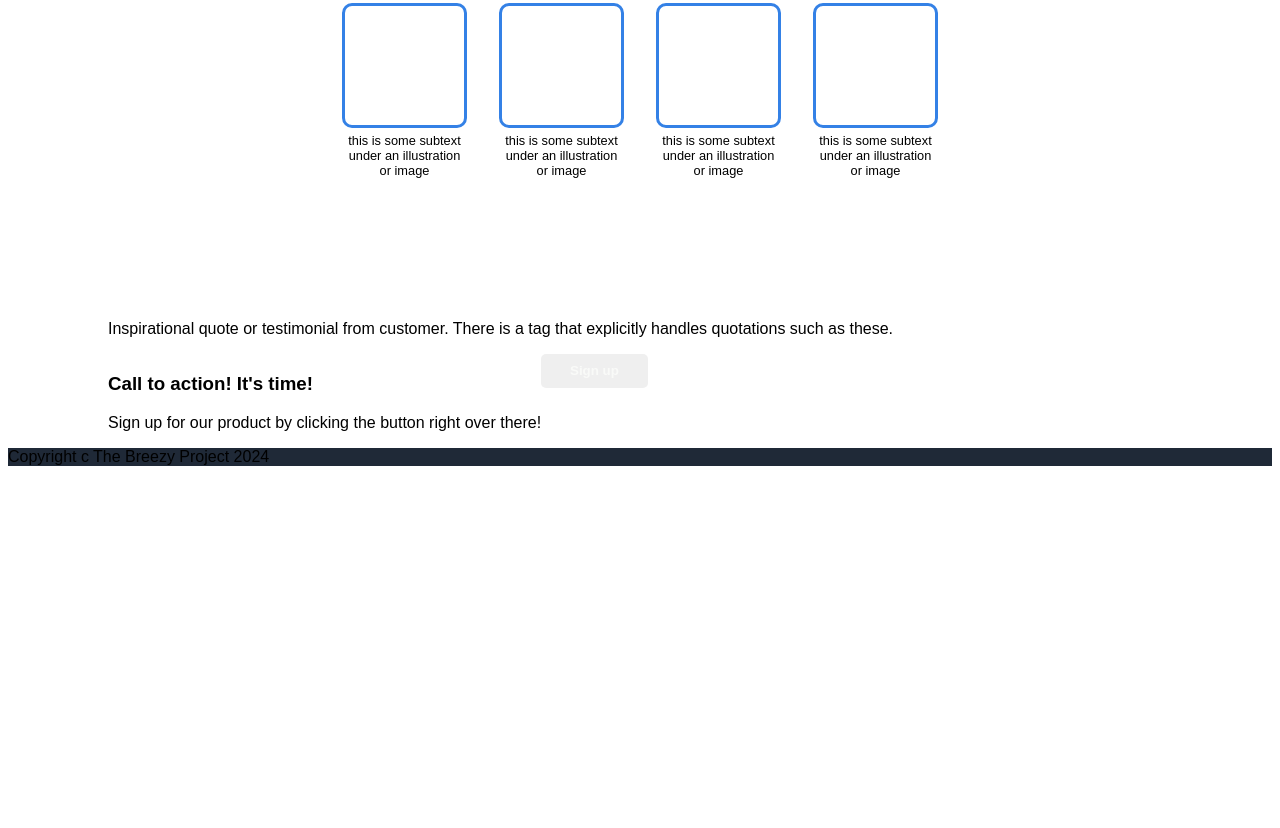
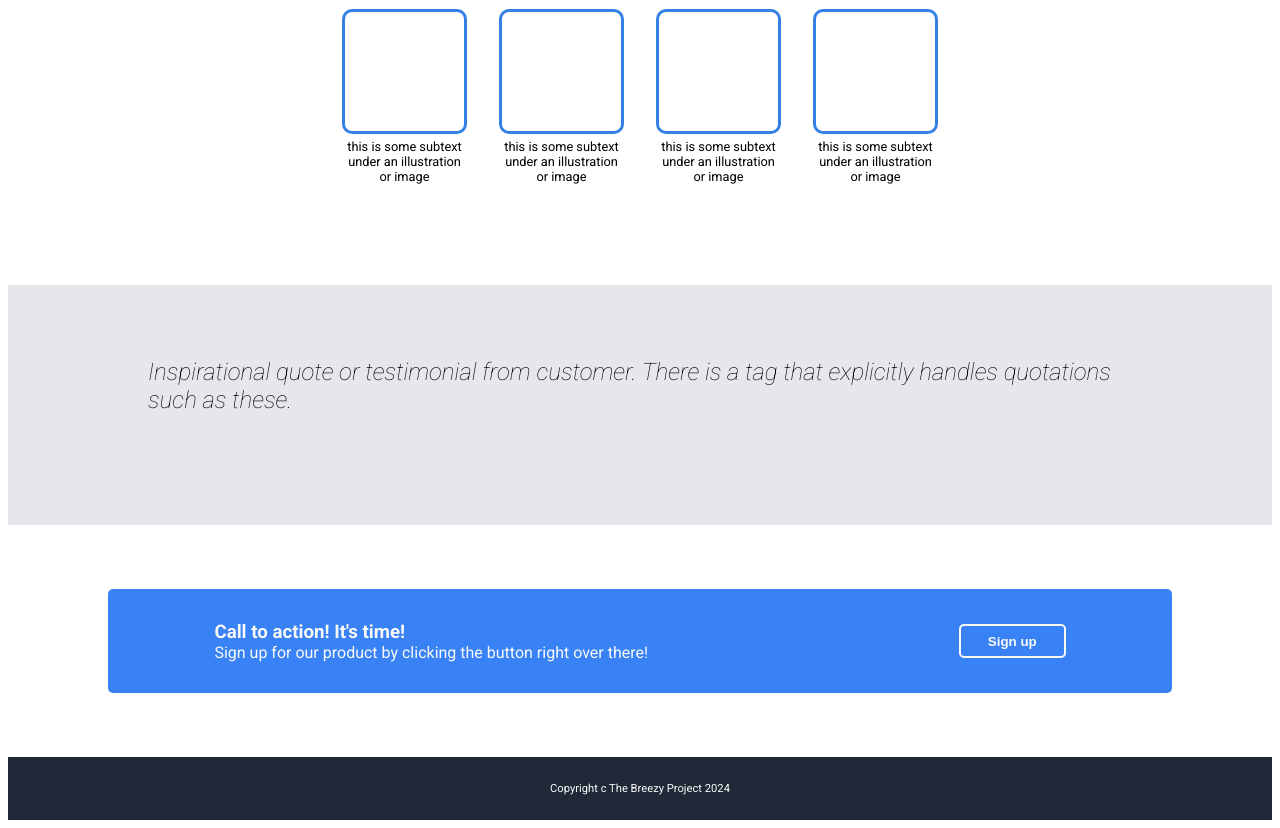
Before and after one commit to adrianbrown732/odin-landing-page, a plain HTML site: page index.html in a window 1280 px wide. Shown: the part 540-1368 px from the top of the page. Before the commit the page ends 1014 px from the top, so only its background shows below. Drawn offline with Linux system fonts and the light colour scheme.

Commit message:
Edit section 4 HTML css

```diff
--- a/css/styles.css
+++ b/css/styles.css
@@ -2,7 +2,7 @@
 *********************************/
 
 body {
-    font-family: Arial, Helvetica, sans-serif;
+    font-family: Roboto;
     min-height: 100vh;
 }
 
@@ -119,7 +119,7 @@ footer,
 .two {
     text-align: center;
     padding-top: 2%;
-    padding-bottom: 10%;
+    padding-bottom: 8%;
 }
 
 .two h2 {
@@ -141,3 +141,62 @@ footer,
     justify-content: center;
     gap: 32px;
 }
+
+/* SECTION THREE
+*********************************/
+
+.three {
+    background: #e5e7eb;
+    padding-top: 2%;
+    padding-bottom: 5%;
+}
+
+blockquote {
+    font-size: 1.5em;
+    font-style: italic;
+    font-weight: lighter;
+}
+
+/* CALL TO ACTION
+*********************************/
+.cta-prompt h3,
+.cta-prompt p {
+    margin: 0;
+    padding: 0;
+    color: #f9faf8;
+}
+
+.cta {
+    padding-top: 5%;
+    padding-bottom: 5%;
+}
+
+.cta-prompt {
+    display: flex;
+    background: #3882f6;
+    flex: 1;
+    padding: 3% 10%;
+    justify-content: space-between;
+    align-items: center;
+    border-radius: 5px;
+}
+
+.cta button {
+    background: #3882f6;
+    border: 2px solid #f9faf8;
+}
+
+/* FOOTER
+*********************************/
+.footer p {
+    margin: 0;
+    padding: 0;
+    color: #f9faf8;
+    font-size: .7em;
+}
+
+.footer {
+    text-align: center;
+    padding-top: 2%;
+    padding-bottom: 2%;
+}
--- a/index.html
+++ b/index.html
@@ -5,6 +5,12 @@
     <meta charset="UTF-8">
     <meta name="viewport" content="width=device-width, initial-scale=1.0">
     <link rel="stylesheet" href="./css/styles.css">
+    <!-- Typeface -->
+    <link rel="preconnect" href="https://fonts.googleapis.com">
+    <link rel="preconnect" href="https://fonts.gstatic.com" crossorigin>
+    <link
+        href="https://fonts.googleapis.com/css2?family=Roboto:ital,wght@0,100;0,300;0,400;0,500;0,700;0,900;1,100;1,300;1,400;1,500;1,700;1,900&display=swap"
+        rel="stylesheet">
     <title>Odin Landing Page</title>
 </head>
 
@@ -56,21 +62,27 @@
         </section>
 
         <section class="main-article-flex three">
-            <p>Inspirational quote or testimonial from customer. There is a tag that explicitly handles quotations such
-                as these.</p>
+            <blockquote>
+                <p>Inspirational quote or testimonial from customer. There is a tag that explicitly handles quotations
+                    such
+                    as these.</p>
+            </blockquote>
         </section>
 
-        <section class="main-article-flex">
-            <div class="cta-text">
-                <h3>Call to action! It's time!</h3>
-                <p>Sign up for our product by clicking the button right over there!</p>
+        <section class="main-article-flex cta">
+            <div class="cta-prompt">
+                <div>
+                    <h3>Call to action! It's time!</h3>
+                    <p>Sign up for our product by clicking the button right over there!</p>
+                </div>
+                <button class="buttons buttons-footer">Sign up</button>
             </div>
-            <button class="buttons buttons-footer">Sign up</button>
+
         </section>
     </main>
 
-    <footer class="footer-flex">
-        <div>Copyright c The Breezy Project 2024</div>
+    <footer class="footer">
+        <p>Copyright c The Breezy Project 2024</p>
     </footer>
 
 </body>
```
